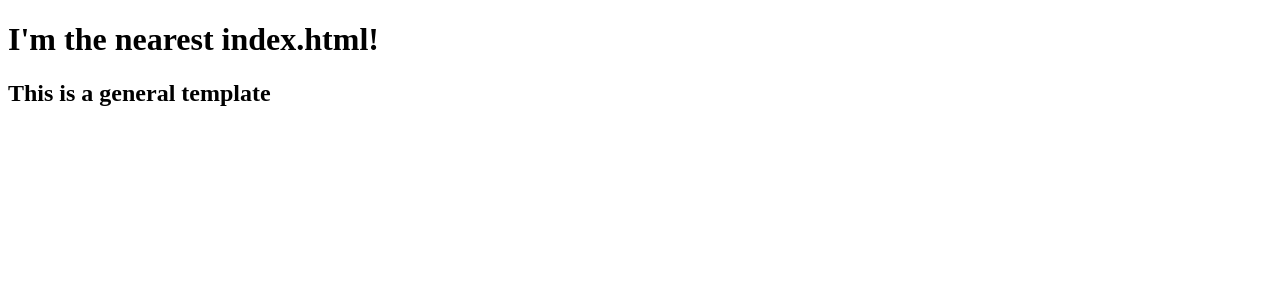
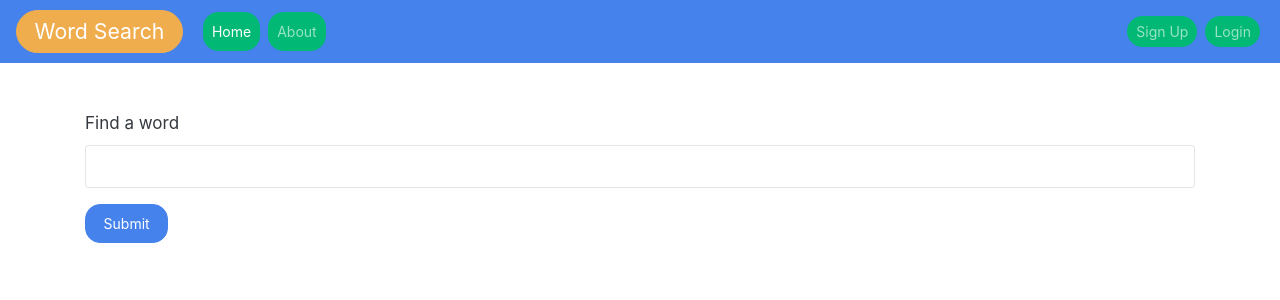
Before and after one commit to moayed-mustafa/word-seach-app, a Flask app: page /anon in a window 1280 px wide. Shown: the top 300 px of the page. Run offline with Flask 2, Linux system fonts and the light colour scheme; some libraries are stand-ins or nearby versions.

Commit message:
implementded guest user search function with some issues with error handling

```diff
--- a/anon/anon.py
+++ b/anon/anon.py
@@ -7,7 +7,9 @@ from flask_debugtoolbar import DebugToolbarExtension
 
 anon_BP = Blueprint('anon_blueprint', __name__,
                     template_folder='templates/anon',
-                    static_folder='static')
+                    static_folder='static',
+                    static_url_path='/anon/static'
+                    )
 
 @anon_BP.route('/anon')
 def anon_search():
--- /dev/null
+++ b/anon/static/anon.js
@@ -0,0 +1,120 @@
+
+
+
+// get the stuff you want from the dom and define important variables
+form = document.getElementById('form')
+list = document.getElementById('words')
+word = document.getElementById('wordInput')
+console.log(word.value)
+URL = "https://wordsapiv1.p.rapidapi.com/words"
+HEADERS =  {
+    "x-rapidapi-host": "wordsapiv1.p.rapidapi.com",
+    "x-rapidapi-key": "82d62a047fmsh74091241e57a04fp1b7385jsn57e8b551a5c6"
+}
+
+
+// create the functions
+async function fetchWord(e) {
+    e.preventDefault()
+    // clear up the list
+    list.innerHTML = ''
+    let res = await axios({
+        method: 'GET',
+        url: `${URL}/${word.value}`,
+        headers:HEADERS,
+
+    })
+    // error handling:
+
+    if (res.status === 200) {
+        console.log(res)
+        showWords(res)
+    }
+
+
+
+
+     if(res.status === 404) {
+        // code breakes before I can get here!
+
+    }
+}
+
+// show words on the screen
+function showWords(res) {
+    console.log(res.data)
+        // craeate the li element
+        let li = document.createElement('li');
+        li.classList.add('list-group-item')
+        // console.log(res.data.results)
+        // craete the div that will have the word information
+        let wordDataDiv = document.createElement('div')
+        wordDataDiv.classList.add('word-data-div')
+
+        // add string data
+        let data = `
+            <section >
+            <span class='d-inline'>
+            <h1> ${res.data.word}</h1>
+            <p>IPA: ${res.data.pronunciation.all}</p>
+            </span>
+            </section>
+        `
+        // extract other data
+        res.data.results.forEach(result => {
+            // add part of speech:
+            data += `Part of Speech: ${result.partOfSpeech}`
+            // add defenition:
+            data += `<section> <p>
+            Definition: ${result.definition}
+            </p>
+            </section>
+            `
+
+
+            // add example:
+            if (result.examples) {
+                data += `
+                <section > <p>
+            Example: ${result.examples[0]}
+            </p>
+            </section>
+                `
+            }
+
+             // add synonyms
+             if (result.synonyms) {
+                syns = ''
+                result.synonyms.forEach(syn => {
+                    syns += `${syn}, `
+                })
+                // remove the last comma from syns
+                syns = syns.slice(0, syns.length-2)
+                data += `
+                <section class = 'border-bottom' > <p>
+            Synonyms : ${syns}.
+            </p>
+            </section>
+                `
+             }
+             else {
+                 data += `
+                 <div class = 'border-bottom m2'></div>
+
+                 `
+            }
+
+
+        })
+
+        wordDataDiv.innerHTML = data;
+        li.appendChild(wordDataDiv)
+        list.appendChild(li)
+}
+
+
+
+
+
+// hook things up
+form.addEventListener('submit', fetchWord)
--- a/anon/templates/anon/anon_search.html
+++ b/anon/templates/anon/anon_search.html
@@ -1,6 +1,60 @@
+<!DOCTYPE html>
+<html lang="en">
+<head>
+    <meta charset="UTF-8">
+    <meta name="viewport" content="width=device-width, initial-scale=1.0">
+    <link href="https://stackpath.bootstrapcdn.com/bootswatch/4.5.0/litera/bootstrap.min.css" rel="stylesheet" integrity="sha384-Gr51humlTz50RfCwdBYgT+XvbSZqkm8Loa5nWlNrvUqCinoe6C6WUZKHS2WIRx5o" crossorigin="anonymous">
 
-{% extends 'index.html'%}
 
-{%block content%}
-<h2>This is a general template</h2>
-{%endblock%}
+
+    <title>Word Search || Guest search</title>
+</head>
+<body>
+    <nav class="navbar navbar-expand-lg navbar-dark bg-primary cc_cursor">
+
+        <a class="navbar-brand btn btn-warning" href="#">Word Search</a>
+
+
+        <div class="collapse navbar-collapse" id="navbarColor01">
+          <ul class="navbar-nav mr-auto">
+            <li class="nav-item active">
+              <a class="nav-link btn btn-success m-1" href="#">Home <span class="sr-only">(current)</span></a>
+            </li>
+
+
+            <li class="nav-item">
+              <a class="nav-link btn btn-success m-1" href={{url_for('about')}}>About</a>
+            </li>
+          </ul>
+
+          <ul class = ' navbar-nav my-2 my-lg-0 py-1'>
+             <li class="nav-item">
+                 <a class="nav-link btn btn-success py-1 m-1" href={{url_for('auth_blueprint.signup_route')}}>Sign Up</a>
+               </li>
+             <li class="nav-item">
+                 <a class="nav-link btn btn-success py-1 m-1" href={{url_for('auth_blueprint.login_route')}}>Login</a>
+               </li>
+          </ul>
+        </div>
+
+      </nav>
+    <div class="container mt-5">
+
+        <form id = 'form'>
+            <div class="form-group">
+                <label for="exampleInputEmail1">Find a word</label>
+                <input type="text" class="form-control" id="wordInput" required>
+            </div>
+
+            <button type="submit" class="btn btn-primary">Submit</button>
+        </form>
+
+        <ul class="list-group mt-2" id='words'>
+
+          </ul>
+    </div>
+    <script src="https://cdnjs.cloudflare.com/ajax/libs/axios/0.19.2/axios.min.js"></script>
+    <script src="/anon/static/anon.js"></script>
+
+</body>
+</html>
--- a/templates/home.html
+++ b/templates/home.html
@@ -28,7 +28,7 @@
 
      <ul class = ' navbar-nav my-2 my-lg-0 py-1'>
         <li class="nav-item">
-            <a class="nav-link btn btn-warning py-1 m-1" href={{url_for('about')}}>Guest</a>
+            <a class="nav-link btn btn-warning py-1 m-1" href={{url_for('anon_blueprint.anon_search')}}>Guest</a>
           </li>
         <li class="nav-item">
             <a class="nav-link btn btn-success py-1 m-1" href={{url_for('auth_blueprint.signup_route')}}>Sign Up</a>
@@ -48,7 +48,7 @@
     <hr class="my-4">
     <!-- <p>It uses utility classes for typography and spacing to space content out within the larger container.</p> -->
     <p class="lead">
-      <a class="btn btn-primary btn-lg" href={{url_for('anon_blueprint.anon_search')}} role="button">Get Started</a>
+      <a class="btn btn-primary btn-lg" href={{url_for('anon_blueprint.anon_search')}} role="button">Use as guest</a>
     </p>
   </div>
 
```
Also changed, not shown: notes.md (+5 -0 lines), tests/test_user_model.py (+41 -24 lines), 1 other file.
